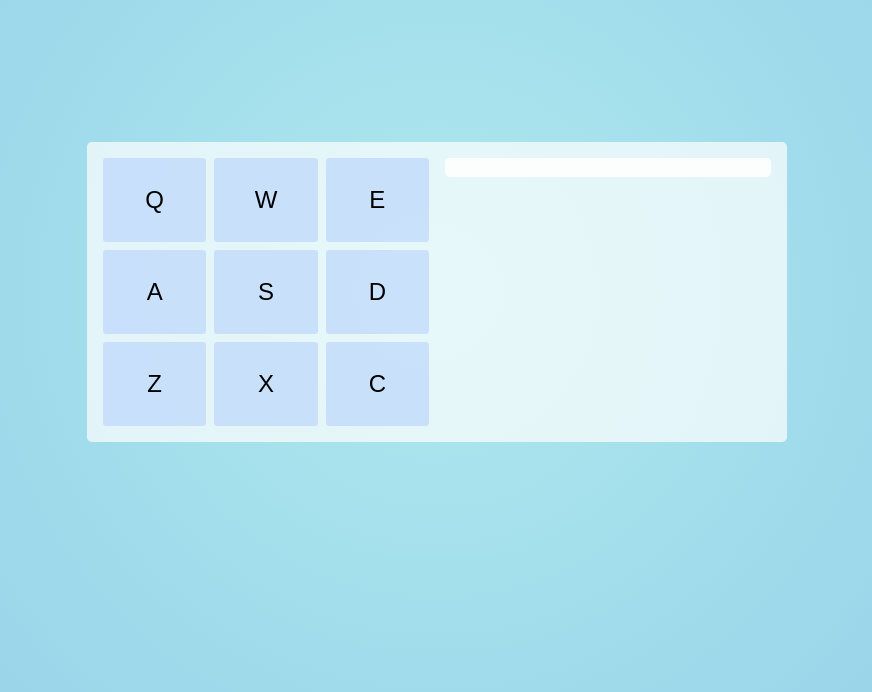
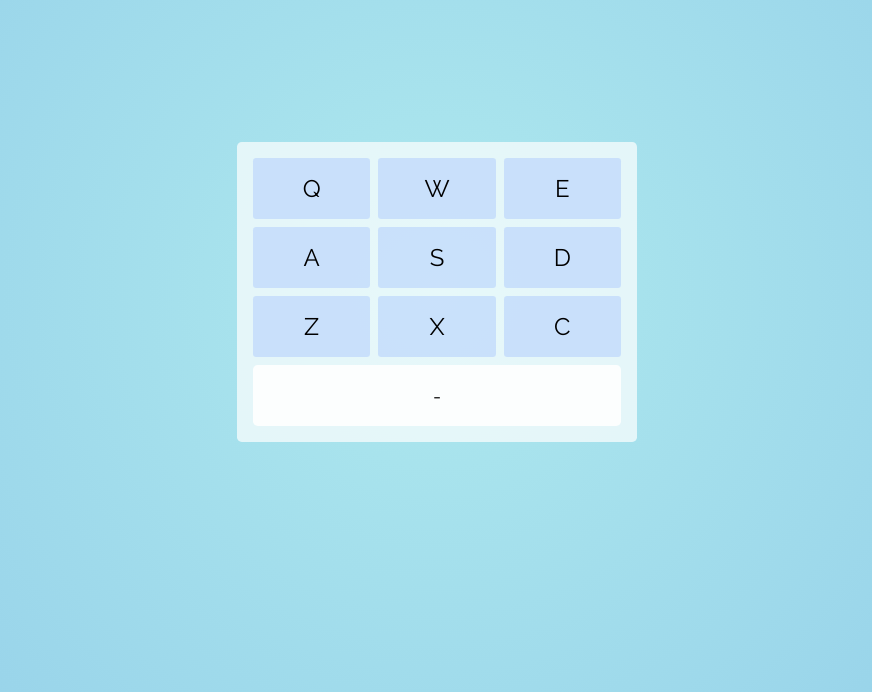
Before and after one commit to br-adriel/drum-machine, a React (Create React App) app: page / in a window 1280 px wide. Shown: the part 108-800 px from the top of the page, without its empty margins (203-1075 px from the left). Built offline with nearby package versions, Linux system fonts and the light colour scheme.

Commit message:
Correcoes gerais

```diff
--- a/public/index.html
+++ b/public/index.html
@@ -12,11 +12,19 @@
 
     <link rel="apple-touch-icon" href="%PUBLIC_URL%/logo192.png" />
     <link rel="manifest" href="%PUBLIC_URL%/manifest.json" />
+
+    <!-- Google fonts -->
+    <link rel="preconnect" href="https://fonts.googleapis.com" />
+    <link rel="preconnect" href="https://fonts.gstatic.com" crossorigin />
+    <link
+      href="https://fonts.googleapis.com/css2?family=Raleway&display=swap"
+      rel="stylesheet"
+    />
+
     <title>Drum machine</title>
   </head>
   <body>
     <noscript>You need to enable JavaScript to run this app.</noscript>
     <div id="root"></div>
-    <script src="https://cdn.freecodecamp.org/testable-projects-fcc/v1/bundle.js"></script>
   </body>
 </html>
--- a/src/components/Controls.css
+++ /dev/null
@@ -1,7 +0,0 @@
-.controls {
-  width: 50%;
-  height: 100%;
-  display: flex;
-  flex-direction: column;
-  margin-left: 1rem;
-}
--- a/src/components/Controls.js
+++ /dev/null
@@ -1,12 +0,0 @@
-import "./Controls.css";
-import Display from "./Display";
-
-const Controls = (props) => {
-  return (
-    <section className="controls">
-      <Display activeKey={props.activeKey} />
-    </section>
-  );
-};
-
-export default Controls;
--- a/src/components/Display.css
+++ b/src/components/Display.css
@@ -1,5 +1,7 @@
 .display {
   width: 100%;
+  margin-top: 0.5rem;
+  height: 15%;
   background: rgba(255, 255, 255, 0.9);
   border-radius: 0.3rem;
 }
--- a/src/components/DrumMachine.css
+++ b/src/components/DrumMachine.css
@@ -1,8 +1,9 @@
 .drum-machine {
   display: flex;
-  justify-content: space-between;
-  min-width: 700px;
-  min-height: 300px;
+  flex-direction: column;
+  justify-content: flex-start;
+  align-items: center;
+  min-width: 400px;
   padding: 1rem;
   border-radius: 0.3rem;
   background: rgba(255, 255, 255, 0.7);
--- a/src/components/DrumMachine.js
+++ b/src/components/DrumMachine.js
@@ -1,14 +1,14 @@
-import Controls from "./Controls";
+import Display from "./Display";
 import DrumpadArea from "./DrumpadArea";
 import { useState } from "react";
 import "./DrumMachine.css";
 
 const DrumMachine = (props) => {
-  const [activeKey, setActiveKey] = useState("");
+  const [activeKey, setActiveKey] = useState("-");
   return (
     <div id="drum-machine" className="drum-machine">
       <DrumpadArea setActiveKey={setActiveKey} />
-      <Controls activeKey={activeKey} />
+      <Display activeKey={activeKey} />
     </div>
   );
 };
--- a/src/components/Drumpad.js
+++ b/src/components/Drumpad.js
@@ -1,20 +1,17 @@
 import "./Drumpad.css";
-import { useEffect } from "react";
 
 const Drumpad = (props) => {
-  const keyCode = props.keyboardKey.charCodeAt(0);
   const playAudio = () => {
     props.setActiveKey(props.label);
     document.getElementById(props.keyboardKey).play();
   };
 
-  useEffect(() => {
-    document.addEventListener("keydown", (e) => {
-      if (e.code === keyCode) {
-        playAudio();
-      }
-    });
-  }, []);
+  document.addEventListener("keydown", (e) => {
+    console.log(e.code);
+    if (e.key.toLowerCase() === props.keyboardKey.toLowerCase()) {
+      playAudio();
+    }
+  });
 
   return (
     <>
--- a/src/components/DrumpadArea.css
+++ b/src/components/DrumpadArea.css
@@ -1,7 +1,6 @@
 .drumpad-area {
+  width: 100%;
   display: grid;
-  width: 50%;
-  min-height: 100%;
   grid-template-rows: repeat(3, 1fr);
   grid-template-columns: repeat(3, 1fr);
   column-gap: 0.5rem;
--- a/src/index.css
+++ b/src/index.css
@@ -1,5 +1,9 @@
 :root {
   font-size: 16px;
+}
+
+* {
+  font-family: "Raleway", sans-serif;
 }
 
 body,
```
